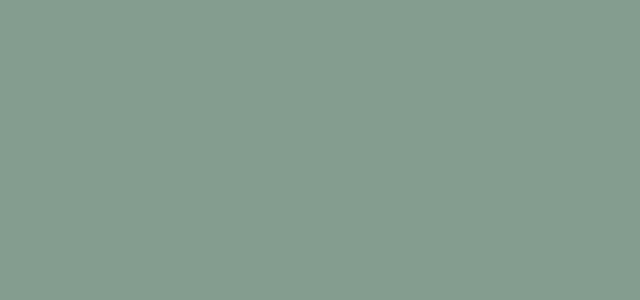
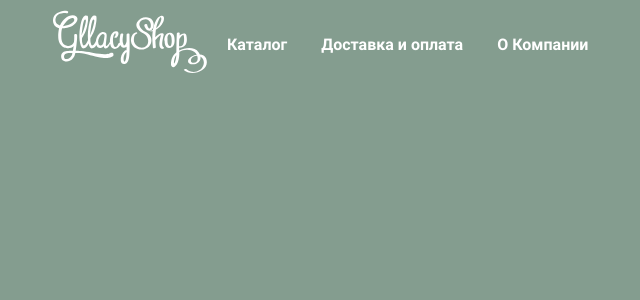
Before and after one commit to shock-dev/gllacy-shop, a Vue app: page / in a window 1280 px wide. Shown: the top 300 px of the page, without its empty margins (12-652 px from the left). Built offline with nearby package versions, Linux system fonts and the light colour scheme.

Commit message:
import header component to App.vue

```diff
--- a/src/App.vue
+++ b/src/App.vue
@@ -1,9 +1,20 @@
 <template>
-  <div id="app">
+  <div id="app" class="container">
+    <gc-header/>
     <router-view/>
   </div>
 </template>
 
+<script>
+import GcHeader from "@/components/app/gcHeader";
+
+export default {
+  components: {
+    GcHeader
+  }
+}
+</script>
+
 <style lang="scss">
 @import "~@/scss/index.scss";
 </style>
```
